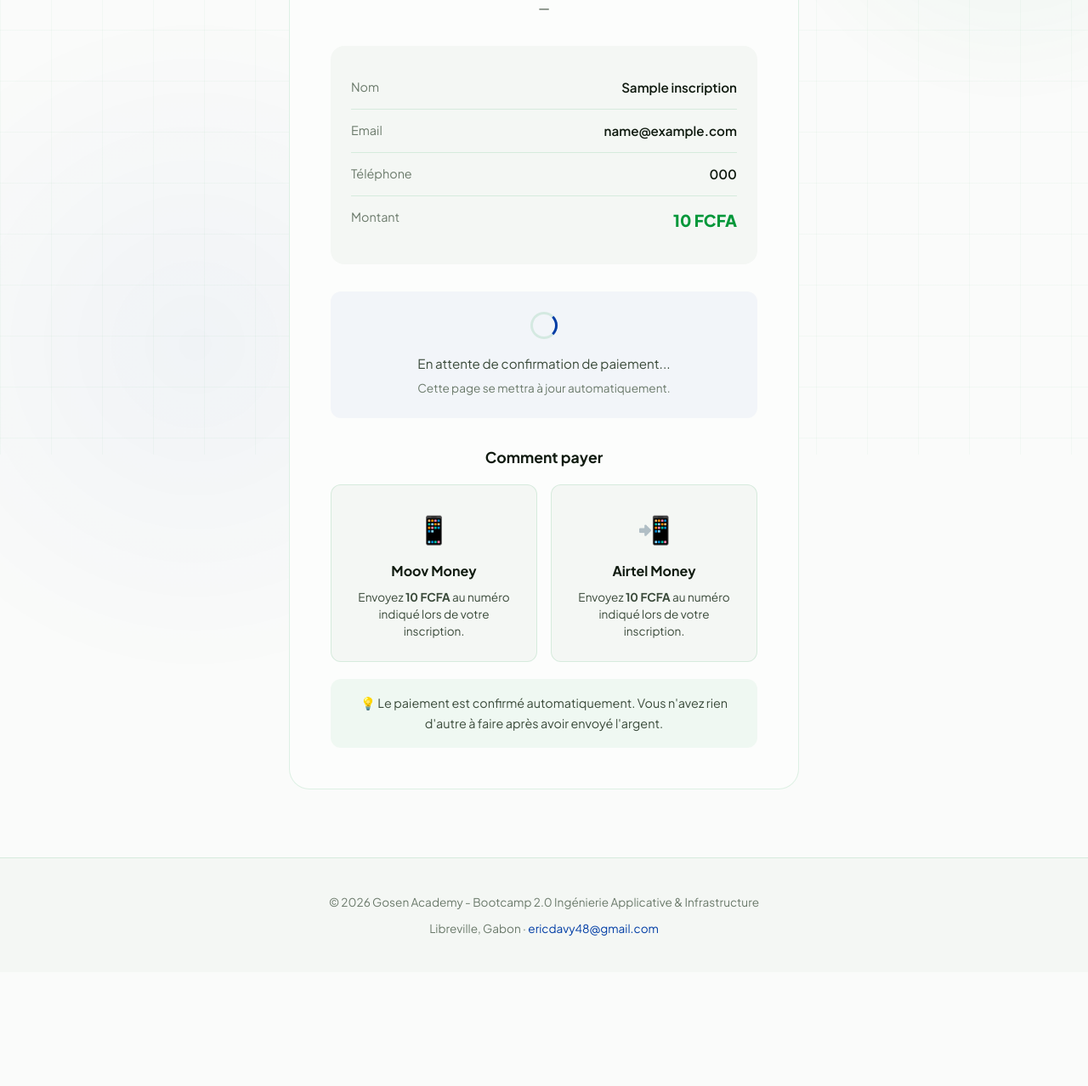
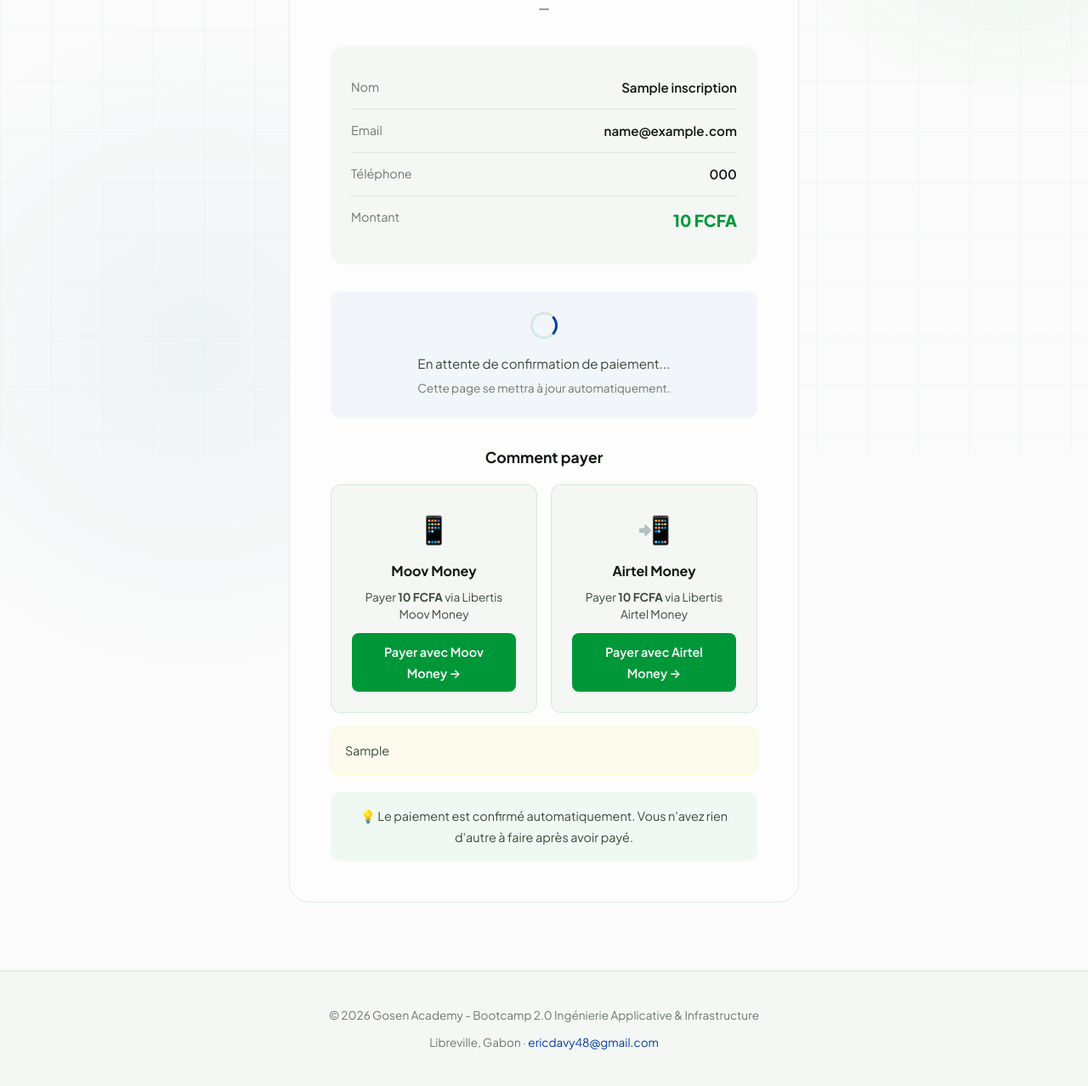
Before and after one commit to andypaypow/bootcamp-numerique, a Django app: template bootcamp_app/templates/bootcamp_app/paiement.html in a window 1280 px wide. Shown: the part 265-1543 px from the top of the page at 85% size. Before the commit the page ends 1366 px from the top, so only its background shows below. Run offline with Django 4.2, Linux system fonts and the light colour scheme; tables that the repository leaves empty hold one stand-in row (values such as "Sample post"); the template is opened without the code that fills it: values that come from a table or form of the project are taken from there, most other values are stand-ins (such as "Sample title", 1, 10 or a date in 2020); data that the repository does not hold is empty.

Commit message:
feat: add CyberschoolConfig model — liens de paiement Moov/Airtel dans l'admin
- Nouveau modèle CyberschoolConfig avec liens Libertis + numéros directs
- Admin: fieldsets organisés pour config Cyberschool
- Template paiement: boutons de paiement cliquables ou numéros directs
- Vue paiement: passe la config Cyberschool au template

Co-Authored-By: Claude Fable 5 <noreply@anthropic.com>

```diff
--- a/bootcamp_app/models.py
+++ b/bootcamp_app/models.py
@@ -132,6 +132,55 @@ class PaiementBootcamp(models.Model):
         return f"Paiement {self.reference_transaction} - {self.get_statut_display()}"
 
 
+class CyberschoolConfig(models.Model):
+    """Configuration Cyberschool — liens de paiement Moov Money et Airtel Money.
+    Un seul enregistrement actif à la fois (Singleton pattern).
+    """
+    est_active = models.BooleanField(default=True, help_text="Configuration active")
+    nom = models.CharField(max_length=100, default='Config Cyberschool', help_text="Nom pour identifier cette config")
+
+    # Liens de paiement Cyberschool
+    lien_moov_money = models.URLField(
+        max_length=500, blank=True, default='',
+        help_text="Lien de paiement Libertis Moov Money (URL Cyberschool)"
+    )
+    lien_airtel_money = models.URLField(
+        max_length=500, blank=True, default='',
+        help_text="Lien de paiement Libertis Airtel Money (URL Cyberschool)"
+    )
+
+    # Numéros de paiement directs (optionnel, si pas de lien Cyberschool)
+    numero_moov = models.CharField(
+        max_length=50, blank=True, default='',
+        help_text="Numéro Moov Money pour paiement direct (ex: 06 XX XX XX XX)"
+    )
+    numero_airtel = models.CharField(
+        max_length=50, blank=True, default='',
+        help_text="Numéro Airtel Money pour paiement direct (ex: 07 XX XX XX XX)"
+    )
+
+    # Instructions supplémentaires
+    instructions_paiement = models.TextField(
+        blank=True, default='',
+        help_text="Instructions de paiement affichées sur la page de paiement (optionnel)"
+    )
+
+    date_creation = models.DateTimeField(auto_now_add=True)
+    date_modification = models.DateTimeField(auto_now=True)
+
+    class Meta:
+        verbose_name = 'Configuration Cyberschool'
+        verbose_name_plural = 'Configuration Cyberschool'
+
+    def __str__(self):
+        return f"{self.nom} {'(active)' if self.est_active else '(inactive)'}"
+
+    @classmethod
+    def get_active(cls):
+        """Récupérer la configuration active."""
+        return cls.objects.filter(est_active=True).first()
+
+
 class WebhookLogBootcamp(models.Model):
     """Log de tous les webhooks reçus pour le bootcamp"""
     SOURCE_CHOICES = [
--- a/bootcamp_app/templates/bootcamp_app/paiement.html
+++ b/bootcamp_app/templates/bootcamp_app/paiement.html
@@ -51,20 +51,73 @@
 
             <div class="paiement-methods">
                 <h2>Comment payer</h2>
+
+                {% if cyberschool and cyberschool.lien_moov_money or cyberschool and cyberschool.lien_airtel_money %}
+                <!-- Liens Cyberschool configurés : afficher les boutons -->
+                <div class="method-cards">
+                    {% if cyberschool.lien_moov_money %}
+                    <a href="{{ cyberschool.lien_moov_money }}" target="_blank" rel="noopener" class="method-card method-card-link">
+                        <div class="method-icon">📱</div>
+                        <h3>Moov Money</h3>
+                        <p>Payer <strong>{{ prix|floatformat:0 }} FCFA</strong> via Libertis Moov Money</p>
+                        <span class="method-btn">Payer avec Moov Money →</span>
+                    </a>
+                    {% endif %}
+
+                    {% if cyberschool.lien_airtel_money %}
+                    <a href="{{ cyberschool.lien_airtel_money }}" target="_blank" rel="noopener" class="method-card method-card-link">
+                        <div class="method-icon">📲</div>
+                        <h3>Airtel Money</h3>
+                        <p>Payer <strong>{{ prix|floatformat:0 }} FCFA</strong> via Libertis Airtel Money</p>
+                        <span class="method-btn">Payer avec Airtel Money →</span>
+                    </a>
+                    {% endif %}
+                </div>
+                {% elif cyberschool and cyberschool.numero_moov or cyberschool and cyberschool.numero_airtel %}
+                <!-- Numéros directs configurés (pas de liens Cyberschool) -->
+                <div class="method-cards">
+                    {% if cyberschool.numero_moov %}
+                    <div class="method-card">
+                        <div class="method-icon">📱</div>
+                        <h3>Moov Money</h3>
+                        <p>Envoyez <strong>{{ prix|floatformat:0 }} FCFA</strong> au :</p>
+                        <p class="payment-phone">{{ cyberschool.numero_moov }}</p>
+                    </div>
+                    {% endif %}
+
+                    {% if cyberschool.numero_airtel %}
+                    <div class="method-card">
+                        <div class="method-icon">📲</div>
+                        <h3>Airtel Money</h3>
+                        <p>Envoyez <strong>{{ prix|floatformat:0 }} FCFA</strong> au :</p>
+                        <p class="payment-phone">{{ cyberschool.numero_airtel }}</p>
+                    </div>
+                    {% endif %}
+                </div>
+                {% else %}
+                <!-- Aucune config Cyberschool : message générique -->
                 <div class="method-cards">
                     <div class="method-card">
                         <div class="method-icon">📱</div>
                         <h3>Moov Money</h3>
-                        <p>Envoyez <strong>{{ prix|floatformat:0 }} FCFA</strong> au numéro indiqué lors de votre inscription.</p>
+                        <p>Envoyez <strong>{{ prix|floatformat:0 }} FCFA</strong> au numéro indiqué par le formateur.</p>
                     </div>
                     <div class="method-card">
                         <div class="method-icon">📲</div>
                         <h3>Airtel Money</h3>
-                        <p>Envoyez <strong>{{ prix|floatformat:0 }} FCFA</strong> au numéro indiqué lors de votre inscription.</p>
+                        <p>Envoyez <strong>{{ prix|floatformat:0 }} FCFA</strong> au numéro indiqué par le formateur.</p>
                     </div>
                 </div>
+                {% endif %}
+
+                {% if cyberschool and cyberschool.instructions_paiement %}
+                <div class="paiement-instructions">
+                    <p>{{ cyberschool.instructions_paiement|linebreaksbr }}</p>
+                </div>
+                {% endif %}
+
                 <div class="paiement-note">
-                    <p>💡 Le paiement est confirmé automatiquement. Vous n'avez rien d'autre à faire après avoir envoyé l'argent.</p>
+                    <p>💡 Le paiement est confirmé automatiquement. Vous n'avez rien d'autre à faire après avoir payé.</p>
                 </div>
             </div>
         </div>
@@ -222,6 +275,26 @@
         border-radius: 12px;
         padding: 24px;
         text-align: center;
+        text-decoration: none;
+        color: inherit;
+    }
+
+    .method-card-link {
+        display: block;
+        cursor: pointer;
+        transition: transform 0.2s ease, border-color 0.2s ease, box-shadow 0.2s ease;
+    }
+
+    @media (hover: hover) and (pointer: fine) {
+        .method-card-link:hover {
+            transform: translateY(-2px);
+            border-color: var(--gabon-vert);
+            box-shadow: 0 4px 16px rgba(0, 151, 57, 0.1);
+        }
+    }
+
+    .method-card-link:active .method-btn {
+        transform: scale(0.97);
     }
 
     .method-icon { font-size: 2rem; margin-bottom: 8px; }
@@ -236,6 +309,41 @@
         color: var(--text-secondary);
         font-size: 0.85rem;
         line-height: 1.5;
+    }
+
+    .payment-phone {
+        color: var(--gabon-vert) !important;
+        font-size: 1.1rem !important;
+        font-weight: 800 !important;
+        margin-top: 8px !important;
+        letter-spacing: 1px;
+    }
+
+    .method-btn {
+        display: inline-block;
+        margin-top: 12px;
+        padding: 10px 20px;
+        background: var(--gabon-vert);
+        color: white;
+        border-radius: 8px;
+        font-weight: 600;
+        font-size: 0.9rem;
+        transition: transform 0.15s ease;
+    }
+
+    .paiement-instructions {
+        text-align: left;
+        margin-top: 16px;
+        padding: 16px;
+        background: rgba(255, 215, 0, 0.06);
+        border: 1px solid rgba(255, 215, 0, 0.15);
+        border-radius: 12px;
+    }
+
+    .paiement-instructions p {
+        color: var(--text-secondary);
+        font-size: 0.9rem;
+        line-height: 1.6;
     }
 
     .paiement-note {
```
Also changed, not shown: bootcamp_app/admin.py (+42 -1 lines), bootcamp_app/views/landing.py (+5 -3 lines), bootcamp_app/migrations/0002_cyberschoolconfig.py (added).
